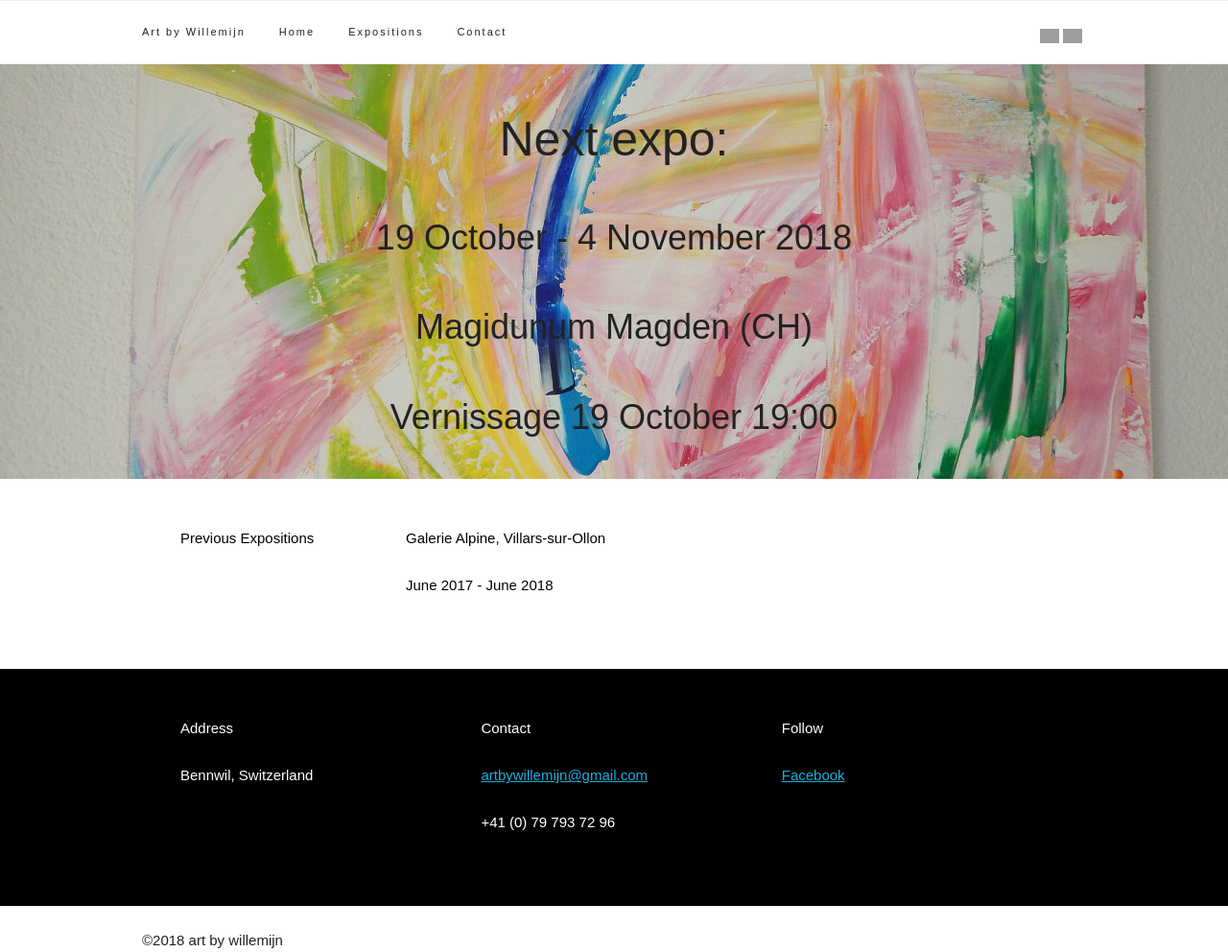
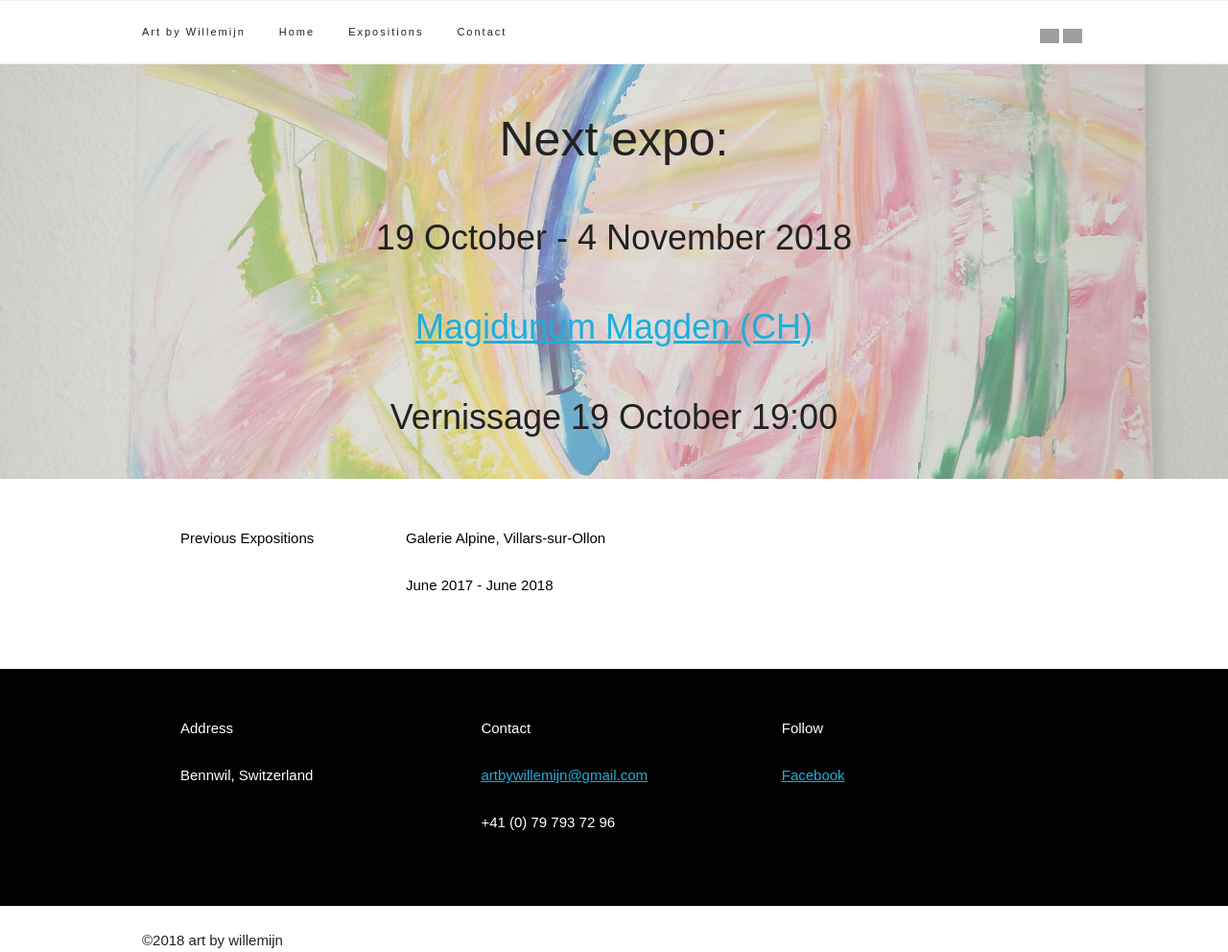
Before and after one commit to artbywillemijn/artbywillemijn.github.io, a Jekyll site: the page built from expo/index.html, in a window 1280 px wide. Shown: the whole page at 96% size. Built offline with Jekyll 4.4.1, drawn with Linux system fonts in a browser that asks for light colours; nearby versions of some CDN libraries; library files that are not in the unit come from our copies; grey boxes are pictures that could not be loaded.

Commit message:
tweak image opacity on expo page
so we can read the text easier

```diff
--- a/css/custom.css
+++ b/css/custom.css
@@ -17,7 +17,7 @@ body {
   background-size: cover;
   background-position: center center;
   background-repeat: no-repeat;
-  background-image: url('/img/expo_bg.jpg');
+  background-image: linear-gradient(rgba(255,255,255,0.4), rgba(255,255,255,0.4)),  url('/img/expo_bg.jpg');
 }
 .header {
   margin-top: 2rem;
--- a/expo/index.html
+++ b/expo/index.html
@@ -11,7 +11,7 @@ layout: main
 			<h1>Next expo:</h1>
 
 			<h3>19 October - 4 November 2018</h3>
-			<h3>Magidunum Magden (CH)</h3>
+			<h3><a href="https://www.museumsgalerie-magidunum.ch/">Magidunum Magden (CH)</a></h3>
 
 			<h3>Vernissage 19 October 19:00</h3>
 
```
